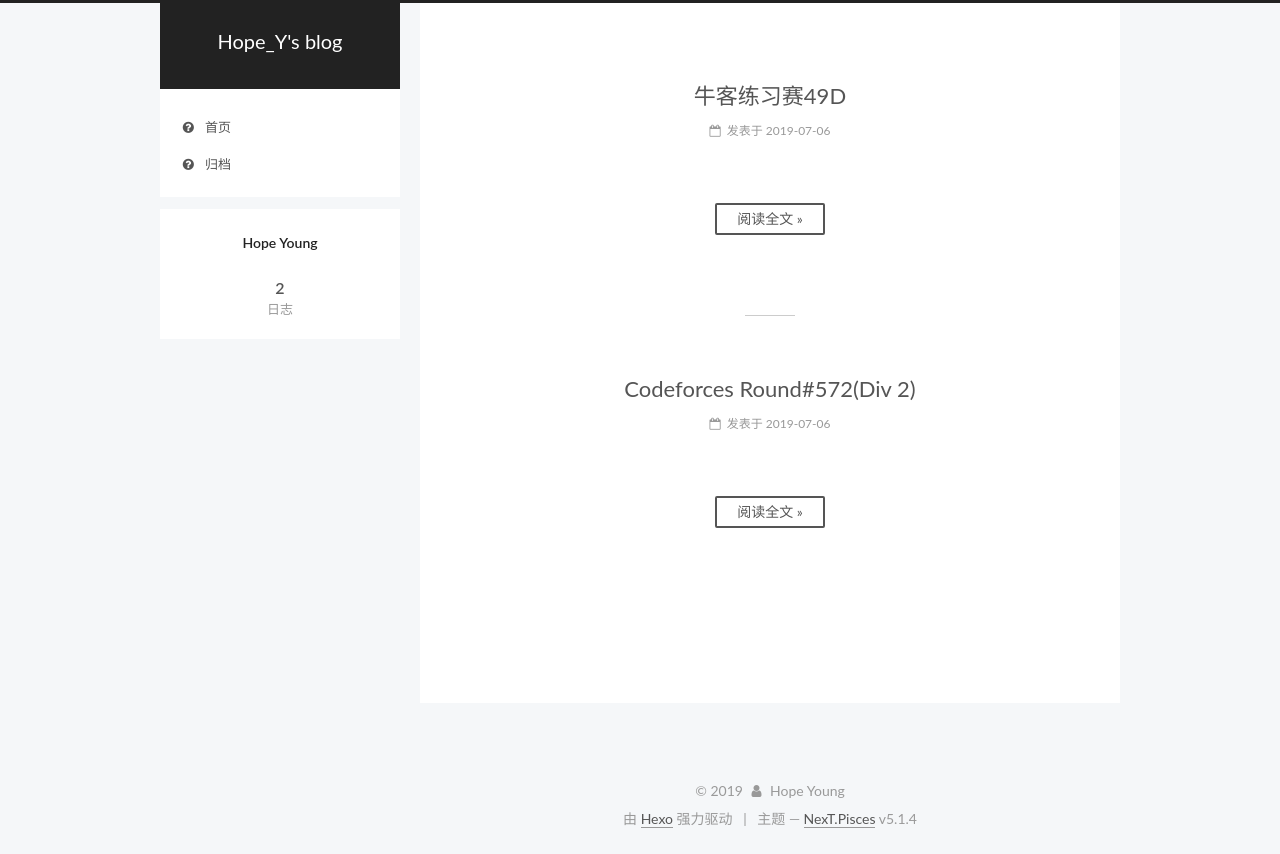
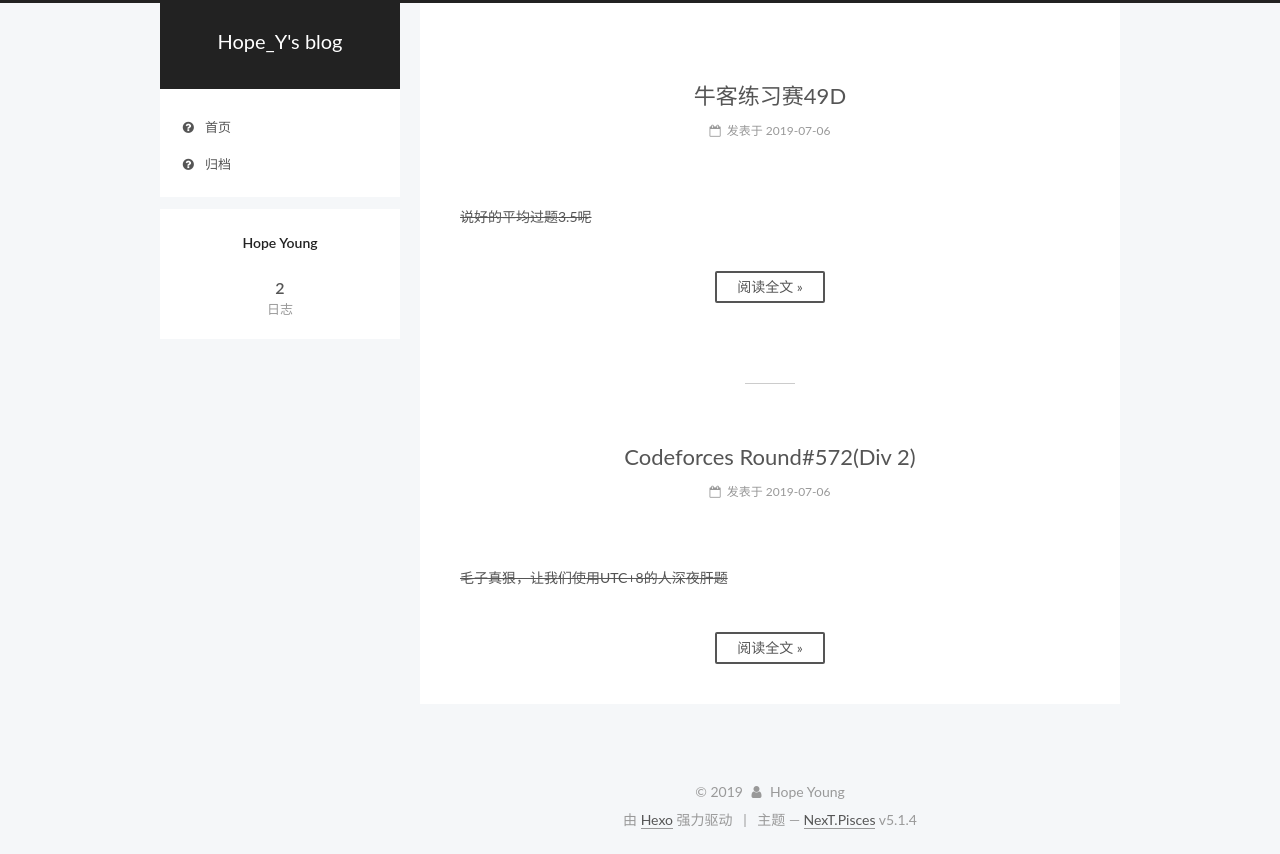
Before and after one commit to hopey233/hopey233.github.io, a plain HTML site: page index.html in a window 1280 px wide. Drawn offline with Linux system fonts and the light colour scheme.

Commit message:
Site updated: 2019-07-07 10:49:26

```diff
--- a/index.html
+++ b/index.html
@@ -289,6 +289,7 @@
       </header>
 
 
+    <p><del>说好的平均过题3.5呢</del></p>
 
       <!--noindex-->
           <div class="post-button text-center">
@@ -395,6 +396,7 @@
 
 
 
+    <p><del>毛子真狠，让我们使用UTC+8的人深夜肝题</del></p>
 
       <!--noindex-->
           <div class="post-button text-center">
```
